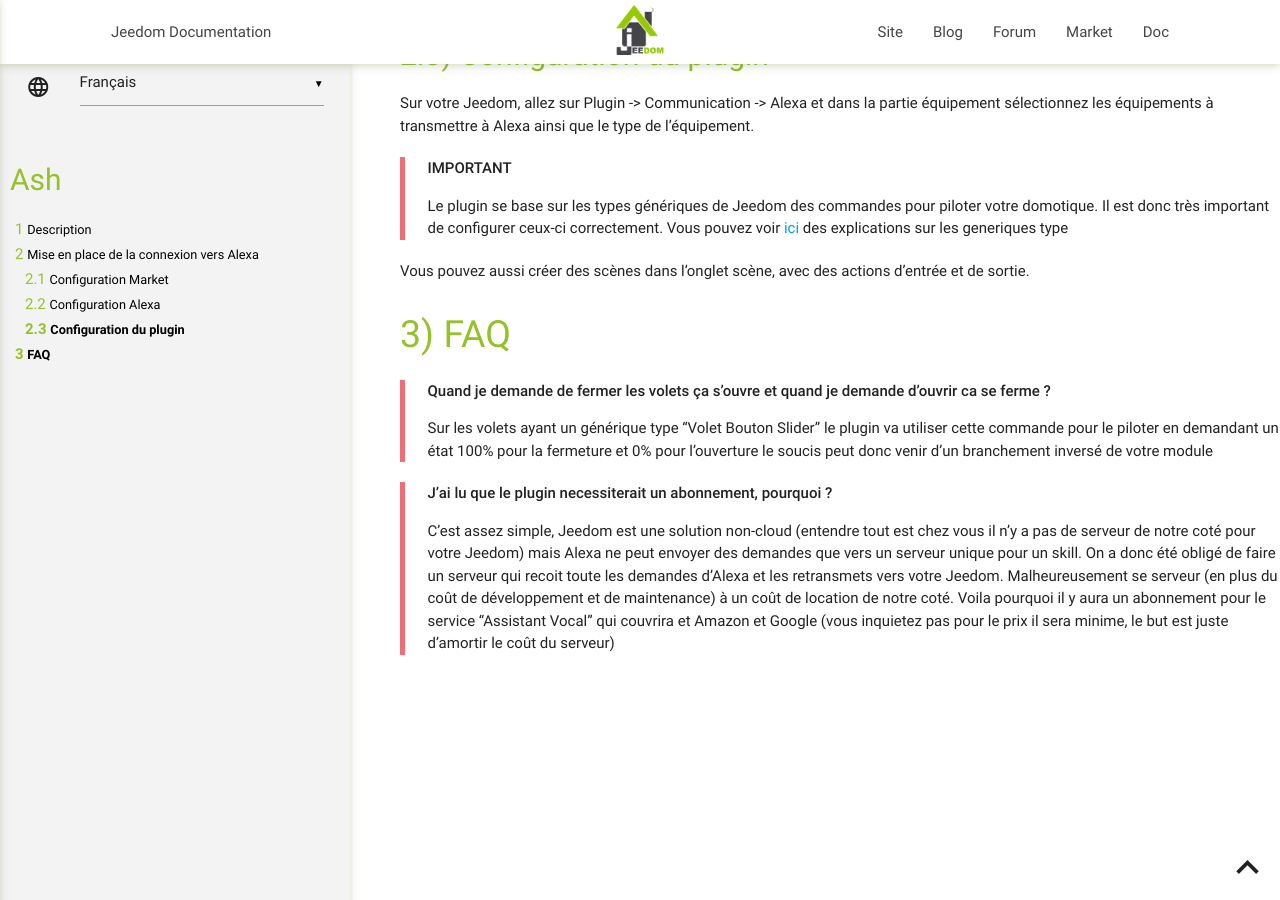
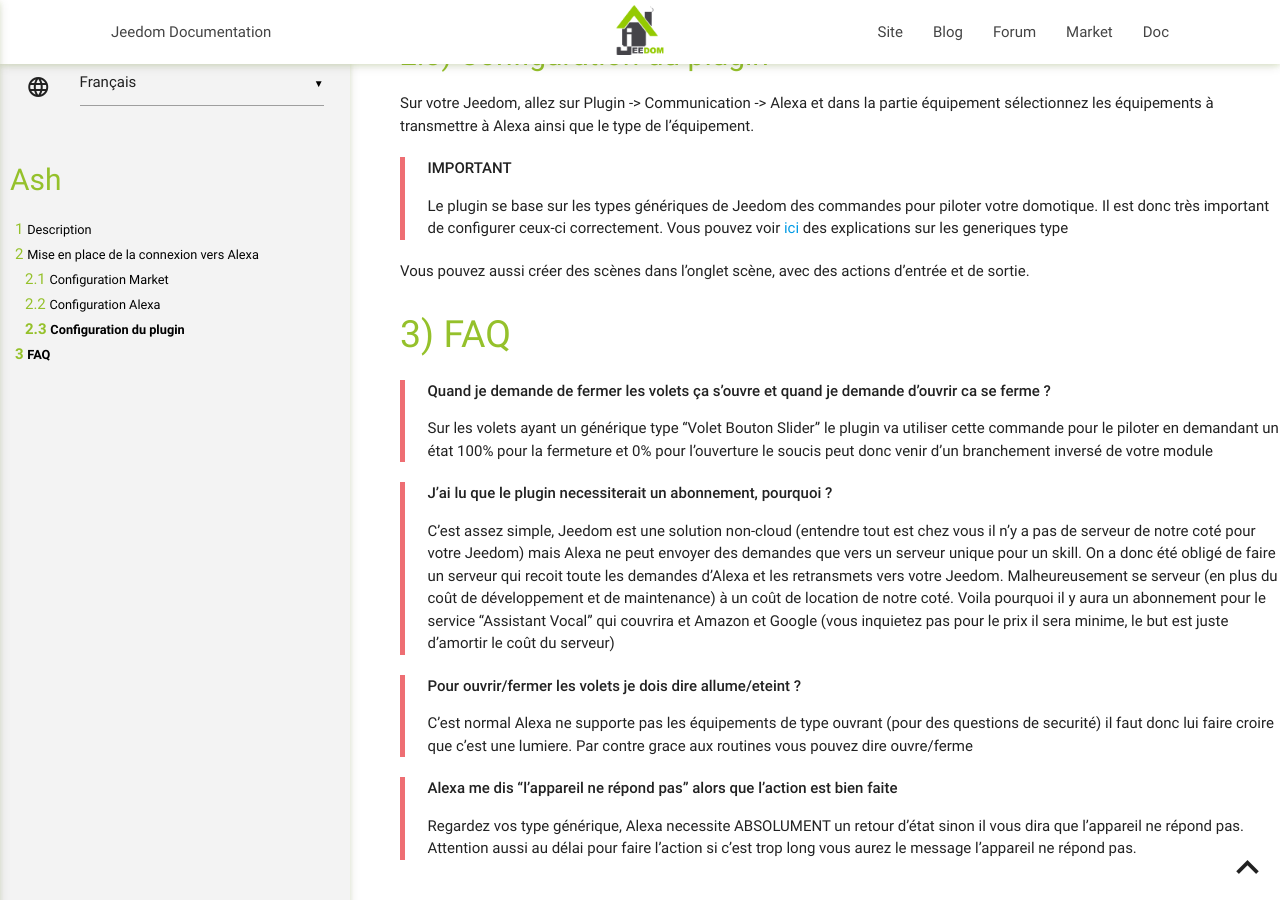
Before and after one commit to jeedom/plugin-ash, a Jekyll site: the page built from docs/fr_FR/index.md, in a window 1280 px wide and 900 px high, scrolled down 1011 px. Built offline with Jekyll 4.4.1, drawn with Linux system fonts in a browser that asks for light colours; our own code applies the rules of GitHub Pages for plain Markdown files.

Commit message:
Update index.md

```diff
--- a/docs/fr_FR/index.md
+++ b/docs/fr_FR/index.md
@@ -52,3 +52,11 @@ Vous pouvez aussi créer des scènes dans l'onglet scène, avec des actions d'en
 >**J'ai lu que le plugin necessiterait un abonnement, pourquoi ?**
 >
 > C'est assez simple, Jeedom est une solution non-cloud (entendre tout est chez vous il n'y a pas de serveur de notre coté pour votre Jeedom) mais Alexa ne peut envoyer des demandes que vers un serveur unique pour un skill. On a donc été obligé de faire un serveur qui recoit toute les demandes d'Alexa et les retransmets vers votre Jeedom. Malheureusement se serveur (en plus du coût de développement et de maintenance) à un coût de location de notre coté. Voila pourquoi il y aura un abonnement pour le service "Assistant Vocal" qui couvrira et Amazon et Google (vous inquietez pas pour le prix il sera minime, le but est juste d'amortir le coût du serveur)
+
+>**Pour ouvrir/fermer les volets je dois dire allume/eteint ?**
+>
+> C'est normal Alexa ne supporte pas les équipements de type ouvrant (pour des questions de securité) il faut donc lui faire croire que c'est une lumiere. Par contre grace aux routines vous pouvez dire ouvre/ferme
+
+>**Alexa me dis "l'appareil ne répond pas" alors que l'action est bien faite**
+>
+> Regardez vos type générique, Alexa necessite ABSOLUMENT un retour d'état sinon il vous dira que l'appareil ne répond pas. Attention aussi au délai pour faire l'action si c'est trop long vous aurez le message l'appareil ne répond pas.
```
